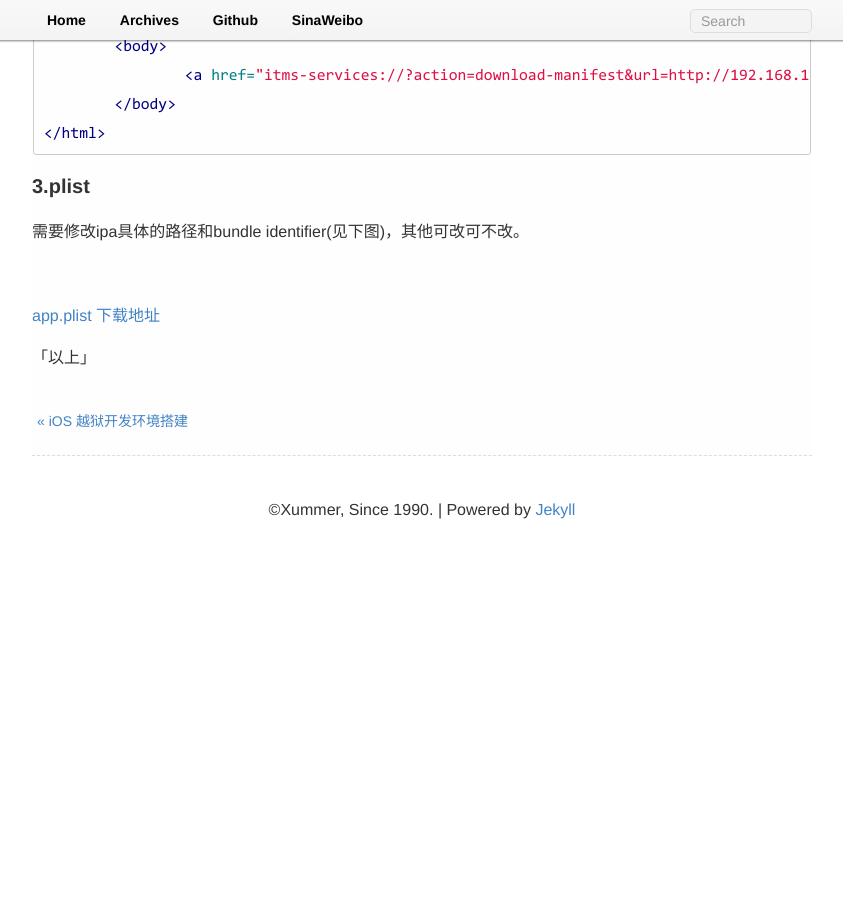
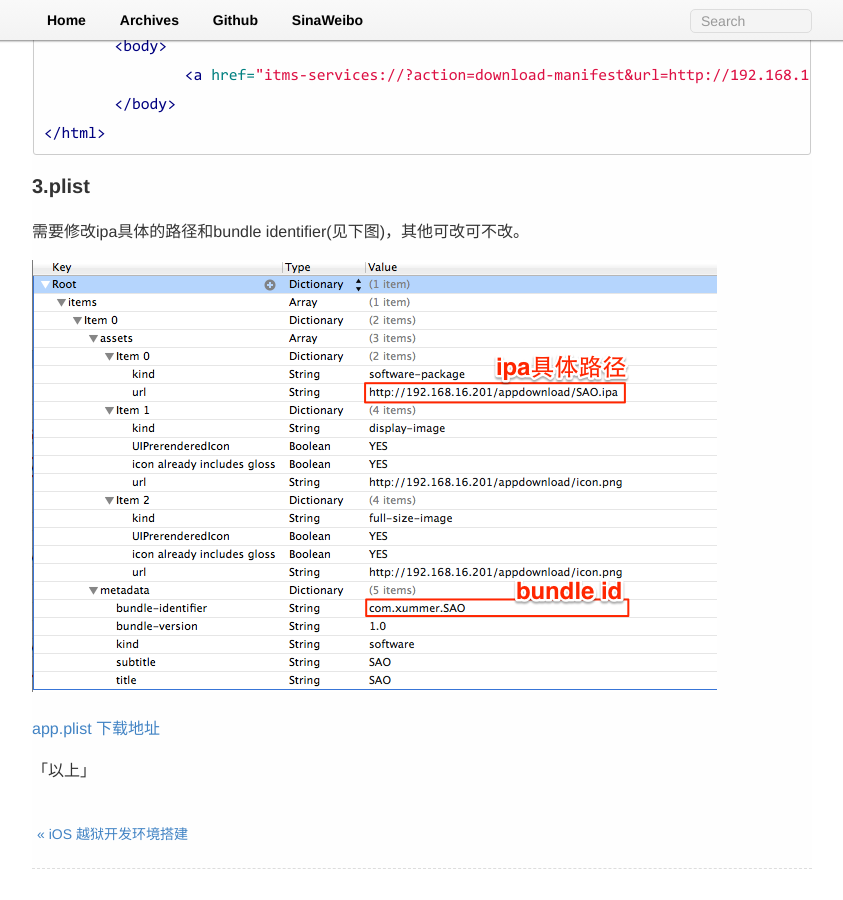
Before and after one commit to Xummer/xummer.github.com, a Jekyll site: the page built from _posts/2013-08-29-install-ipa-from-web.md, in a window 1280 px wide and 900 px high, scrolled down 711 px. Shown: the whole window, without its empty margins (218-1061 px from the left). Built offline with Jekyll 4.4.1, drawn with Linux system fonts in a browser that asks for light colours; Markdown is read by kramdown in place of the engine named in the settings; comment, search, counter and statistics services are not loaded; before the commit the page ends 1255 px from its top, so only the background shows below that.

Commit message:
fix image url :star2:

```diff
--- a/_posts/2013-08-29-install-ipa-from-web.md
+++ b/_posts/2013-08-29-install-ipa-from-web.md
@@ -25,7 +25,7 @@ meta: ture
 ###3.plist
 需要修改ipa具体的路径和bundle identifier(见下图)，其他可改可不改。
 
-![](/images/blog-images2013-08-29/ipaWebDownloadPlist.png)
+![](/images/blog-images/2013-08-29/ipaWebDownloadPlist.png)
 
 [app.plist 下载地址](http://pan.baidu.com/share/link?shareid=698052472&uk=2885859734)
 
```
Also changed, not shown: 1 other file.
